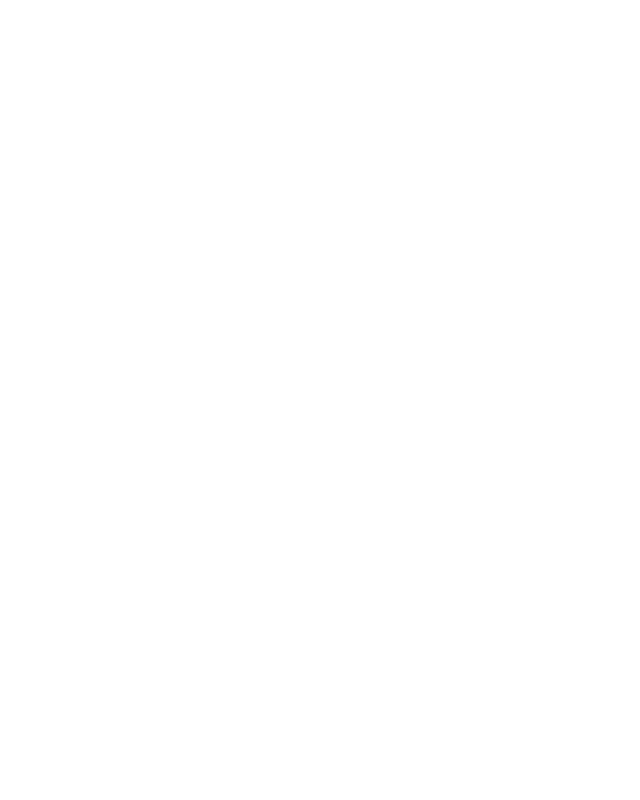
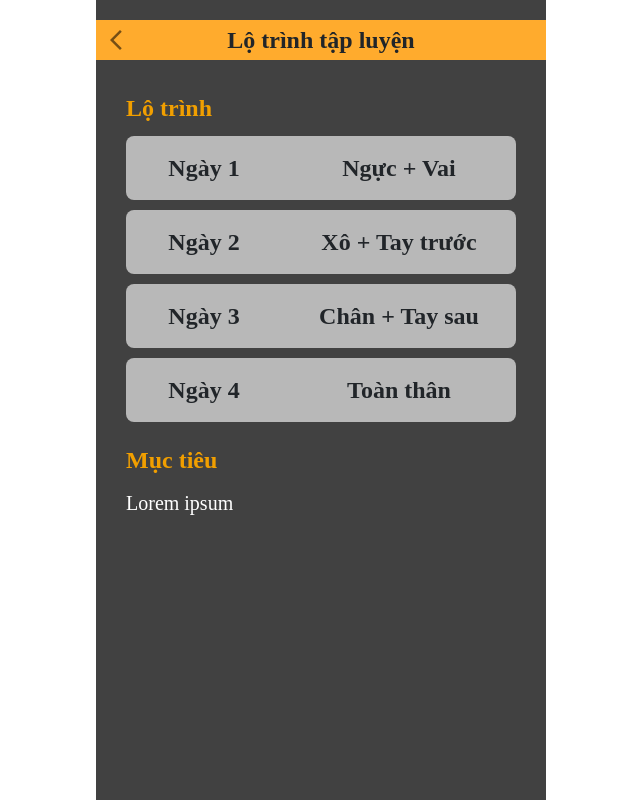
Before and after one commit to Huy0110/itss-brumoh, a React (Create React App) app in the folder fe/: page /training-detail in a window 1280 px wide. Before the commit this address had no page. Shown: the whole page, without its empty margins (319-959 px from the left). Built offline with nearby package versions, Linux system fonts and the light colour scheme.

Commit message:
Fix bug: BodyParam form submit; change navigate to page bodyfat; change page bodyfat design; add screen 005

```diff
--- a/fe/src/App.js
+++ b/fe/src/App.js
@@ -9,6 +9,7 @@ import BodyParam from './pages/BodyParam'
 import TrainingPage from './pages/TrainingPage'
 import TrainingPlanRec from './pages/TrainingPlanRec'
 import PlanTarget from './pages/PlanTarget'
+import TrainingDetail from './pages/TrainingDetail'
 
 const App = () => {
   return (
@@ -18,8 +19,9 @@ const App = () => {
           <Route element={<Auth path={'login'}>{<BodyParam />}</Auth>} path="/bodyparam" />
           <Route element={<Auth path={'login'}>{<TrainingPage />}</Auth>} path="/training-plan" />
           <Route element={<LoginPage />} path="/login" />
-          <Route element={<BodyFat page = {"002"}/>} path="/bodyfat" />
-          <Route element={<BodyFat page = {"016"}/>} path="/bodyfatv2" />
+          <Route element={<BodyFat page={'002'} />} path="/bodyfat" />
+          <Route element={<BodyFat page={'016'} />} path="/bodyfatv2" />
+          <Route element={<TrainingDetail />} path="/training-detail" />
           <Route element={<TrainingPlanRec />} path="/training-plan-recommend" />
           <Route element={<PlanTarget />} path="/plan-target" />
           <Route element={<Auth path={'login'}>{<Home />}</Auth>} path="home" />
--- a/fe/src/components/NextButton/index.jsx
+++ /dev/null
@@ -1,6 +0,0 @@
-import React from 'react'
-import './style.css'
-
-export default function NextButton() {
-  return <div>NextButton</div>
-}
--- a/fe/src/components/NextButton/style.css
+++ /dev/null
@@ -1,4 +0,0 @@
-.nextbtn {
-  text-align: center;
-  width: 360px;
-}
--- /dev/null
+++ b/fe/src/pages/TrainingDetail/index.jsx
@@ -0,0 +1,41 @@
+import React from 'react'
+import Header from '../../components/Header'
+import './style.css'
+export default function TrainingDetail() {
+  const exercises = [
+    {
+      day: 1,
+      name: 'Ngực + Vai'
+    },
+    {
+      day: 2,
+      name: 'Xô + Tay trước'
+    },
+    {
+      day: 3,
+      name: 'Chân + Tay sau'
+    },
+    {
+      day: 4,
+      name: 'Toàn thân'
+    }
+  ]
+  return (
+    <>
+      <Header goBack={true} text={'Lộ trình tập luyện'} />
+      <div className="exercise-container">
+        <label>Lộ trình</label>
+        <div className="exercise-list">
+          {exercises.map((exercise, id) => (
+            <div className="exercise-box">
+              <div className="left-box">Ngày {exercise.day}</div>
+              <div className="right-box">{exercise.name}</div>
+            </div>
+          ))}
+        </div>
+        <label>Mục tiêu</label>
+        <span>Lorem ipsum</span>
+      </div>
+    </>
+  )
+}
--- /dev/null
+++ b/fe/src/pages/TrainingDetail/style.css
@@ -0,0 +1,52 @@
+.exercise-container {
+    display: flex;
+    flex-direction: column;
+    height: 100%;
+    width: 100%;
+    align-items: flex-start;
+    padding: 0px 30px 0px 30px;
+    font-size: 24px;
+    font-weight: 700;
+    font-family: 'Kanit';
+
+    >label {
+        color: #F19F00;
+        margin-bottom: 10px;
+    }
+
+    >span {
+        color: white;
+        font-size: 20px;
+        font-weight: 500;
+        font-family: 'Kanit';
+    }
+}
+
+.exercise-list {
+    display: flex;
+    flex-direction: column;
+    gap: 10px;
+    width: 100%;
+    margin-bottom: 20px;
+    background-color: transparent;
+    align-items: center;
+}
+
+.exercise-box {
+    display: flex;
+    flex-direction: row;
+    height: 64px;
+    width: 100%;
+    background-color: #B8B8B8;
+    border-radius: 8px;
+    text-align: center;
+    align-items: center;
+}
+
+.left-box {
+    flex: 2;
+}
+
+.right-box {
+    flex: 3;
+}
```
